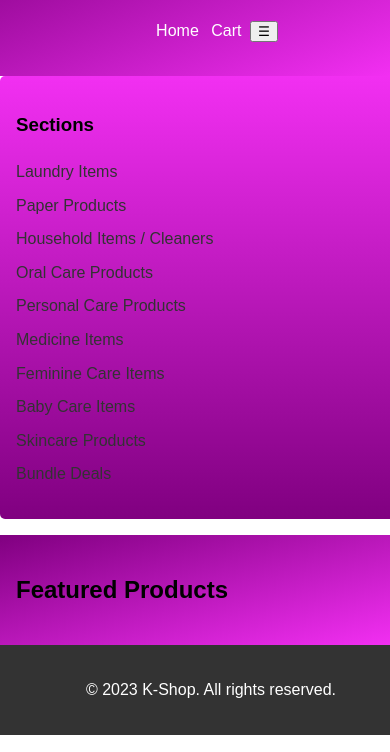
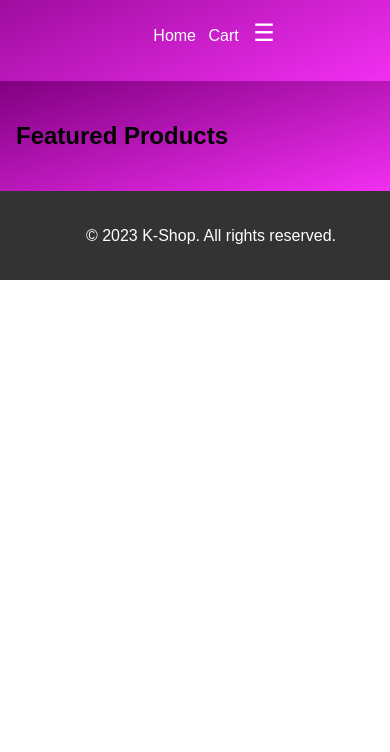
Before and after one commit to Rob-Krisko/k-store, a plain HTML site: page index.html in a window 390 px wide. Shown: the part 92-844 px from the top of the page. Drawn offline with Linux system fonts and the light colour scheme.

Commit message:
Update styles.css

```diff
--- a/styles.css
+++ b/styles.css
@@ -181,6 +181,19 @@ footer {
     background-color: #f2f2f2;
   }
 
+  .menu-toggle {
+    display: none;
+    font-size: 1.5rem;
+    background: none;
+    border: none;
+    color: #fff;
+    cursor: pointer;
+  }
+
+  .sidebar.open {
+    transform: translateX(0);
+  }
+
   @media screen and (max-width: 768px) {
     header li {
       padding: 0 0.25rem;
@@ -190,11 +203,23 @@ footer {
       grid-template-columns: 1fr;
     }
 
+    .menu-toggle {
+        display: inline;
+      }
+
+      /* Update sidebar styles */
     .sidebar {
-      width: 100%;
-      min-width: 100%;
-      height: auto;
-      margin-bottom: 1rem;
+      width: 70%;
+      min-width: 80%;
+      height: 90%;
+      overflow-y: auto;
+      position: fixed;
+      top: 0;
+      left: 0;
+      z-index: 2;
+      transform: translateX(-100%);
+      transition: transform 0.3s ease-in-out;
+      background-image: linear-gradient(rgb(242, 47, 242), purple);
     }
 
     .center-featured {
```
